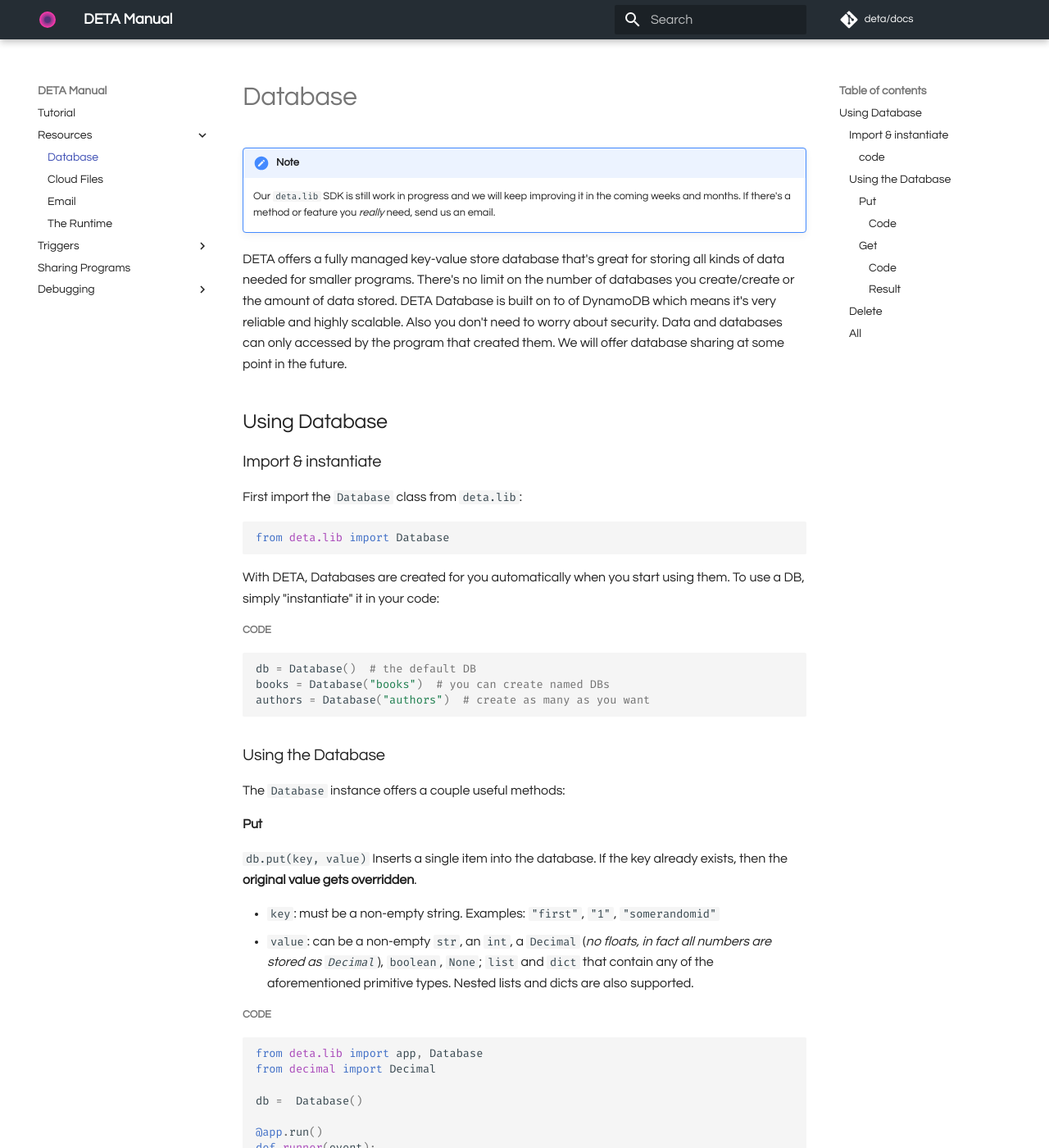
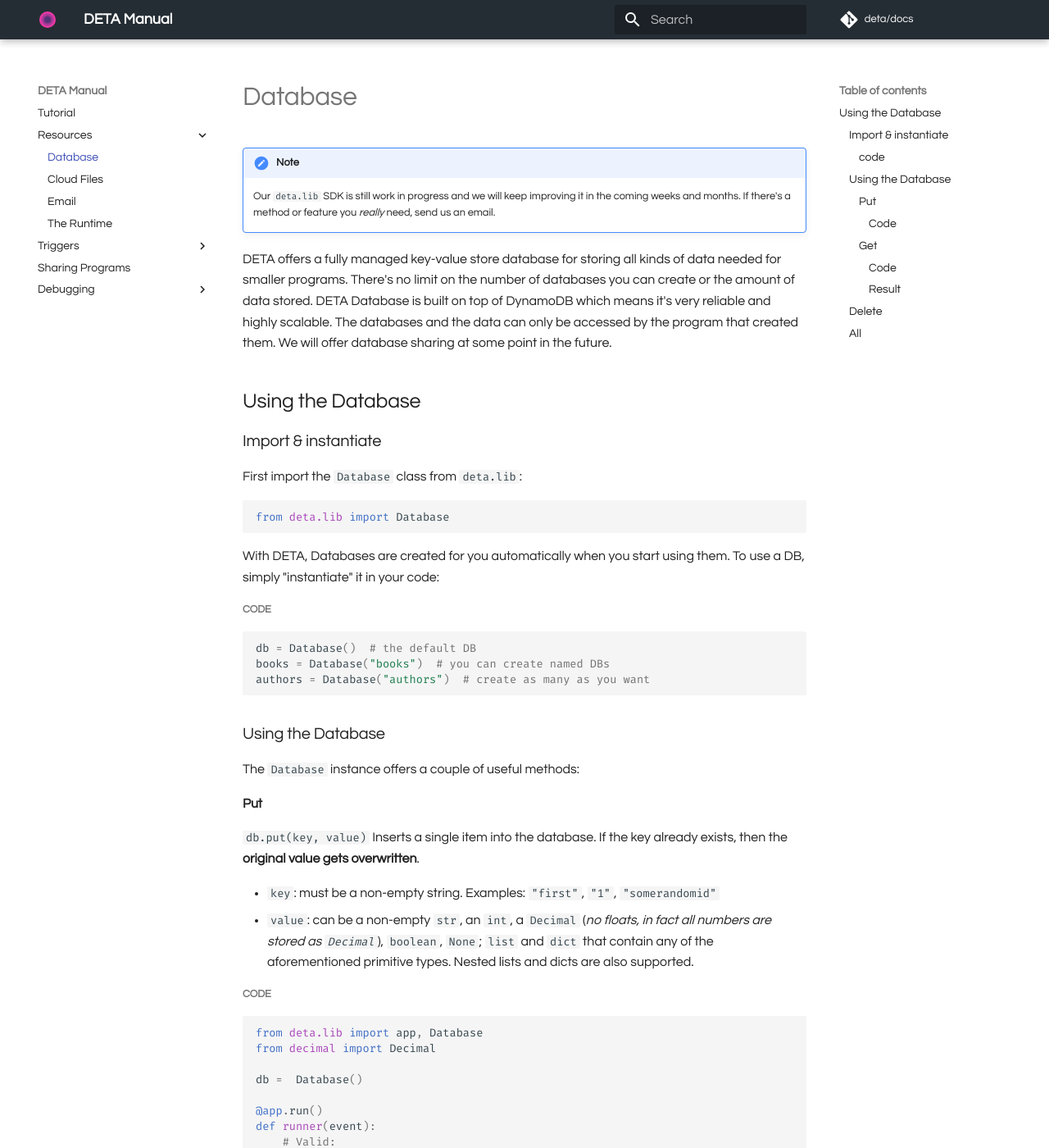
Before and after one commit to fmquaglia/manual, an MkDocs documentation site: the page built from docs/database.md, in a window 1280 px wide and 1400 px high. Shown: the whole window at 82% size. Built offline with MkDocs 1.6.1 and Material for MkDocs 9.7.7, drawn with Linux system fonts in a browser that asks for light colours; comment, search, counter and statistics services are not loaded; some of the changed text lies outside the part shown.

Commit message:
docs: small changes resources

```diff
--- a/docs/database.md
+++ b/docs/database.md
@@ -2,11 +2,11 @@
     Our `deta.lib` SDK is still work in progress and we will keep improving it in the coming weeks and months.
     If there's a method or feature you _really_ need, send us an email.
 
-DETA offers a fully managed key-value store database that's great for storing all kinds of data needed for smaller programs.
-There's no limit on the number of databases you create/create or the amount of data stored.
-DETA Database is built on to of DynamoDB which means it's very reliable and highly scalable. Also you don't need to worry about security. Data and databases can only accessed by the program that created them. We will offer database sharing at some point in the future.
+DETA offers a fully managed key-value store database for storing all kinds of data needed for smaller programs.
+There's no limit on the number of databases you can create or the amount of data stored.
+DETA Database is built on top of DynamoDB which means it's very reliable and highly scalable. The databases and the data can only be accessed by the program that created them. We will offer database sharing at some point in the future.
 
-## Using Database
+## Using the Database
 
 ### Import & instantiate
 
@@ -29,10 +29,10 @@ authors = Database("authors")  # create as many as you want
 
 ### Using the Database
 
-The `Database` instance offers a couple useful methods:
+The `Database` instance offers a couple of useful methods:
 #### Put
 
-`db.put(key, value)` Inserts a single item into the database. If the key already exists, then the **original value gets overridden**.
+`db.put(key, value)` Inserts a single item into the database. If the key already exists, then the **original value gets overwritten**.
 
 * `key`: must be a non-empty string. Examples: `"first"`, `"1"`, `"somerandomid"`
 * `value`: can be a non-empty `str`, an `int`, a `Decimal` (*no floats, in fact all numbers are stored as `Decimal`*), `boolean`, `None`; `list` and `dict` that contain any of the aforementioned primitive types. Nested lists and dicts are also supported.
```
Also changed, not shown: other parts of docs/database.md (+1 -1 lines), docs/files.md (+2 -2 lines).
